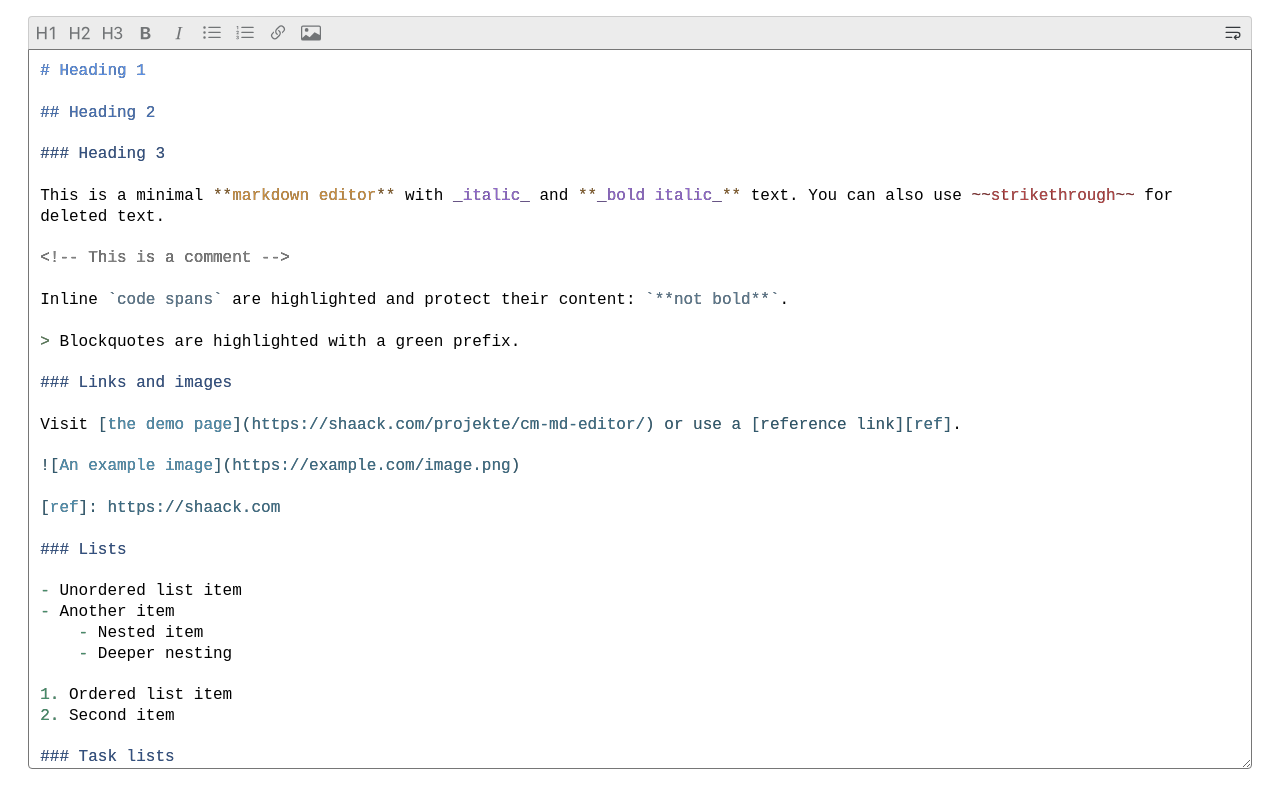
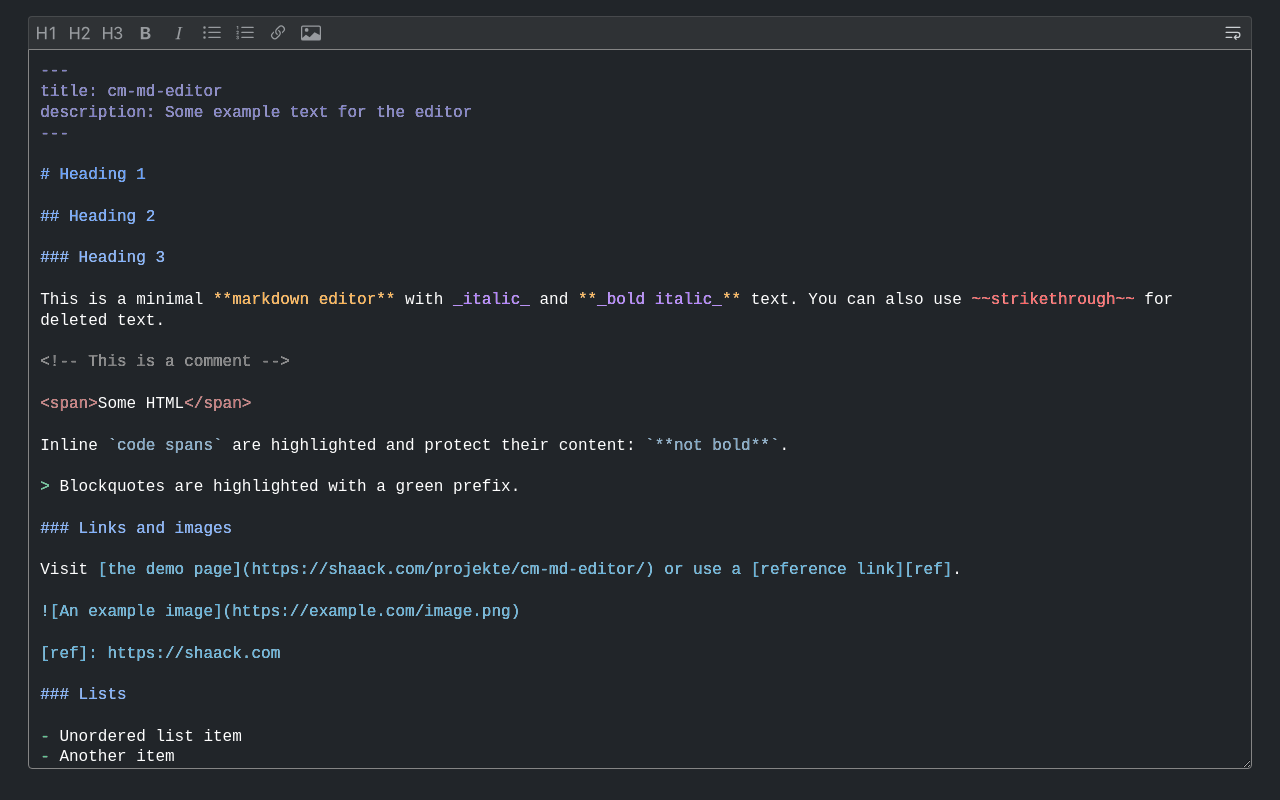
Before and after one commit to shaack/cm-md-editor, a website: page index.html in a window 1280 px wide. Drawn offline with nearby package versions, Linux system fonts and the light colour scheme.

Commit message:
Add front matter highlighting, customizable syntax colors, and dark theme adjustment.

```diff
--- a/index.html
+++ b/index.html
@@ -1,9 +1,9 @@
 <!doctype html>
-<html lang="en" data-bs-theme="light">
+<html lang="en" data-bs-theme="dark">
 <head>
     <meta charset="UTF-8">
     <meta name="viewport" content="width=device-width, initial-scale=1.0">
-    <title>extreme-minimal-md-editor</title>
+    <title>cm-md-editor</title>
     <link href="https://cdn.jsdelivr.net/npm/bootstrap@5.3.2/dist/css/bootstrap.min.css" rel="stylesheet"
           integrity="sha384-T3c6CoIi6uLrA9TneNEoa7RxnatzjcDSCmG1MXxSR1GAsXEV/Dwwykc2MPK8M2HN" crossorigin="anonymous">
     <style>
@@ -24,6 +24,11 @@
 <div class="container-fluid">
     <label for="editor" style="display: none">cm-md-editor</label>
     <textarea id="editor">
+---
+title: cm-md-editor
+description: Some example text for the editor
+---
+
 # Heading 1
 
 ## Heading 2
@@ -33,6 +38,8 @@
 This is a minimal **markdown editor** with _italic_ and **_bold italic_** text. You can also use ~~strikethrough~~ for deleted text.
 
 <!-- This is a comment -->
+
+<span>Some HTML</span>
 
 Inline `code spans` are highlighted and protect their content: `**not bold**`.
 
--- a/src/MdEditor.js
+++ b/src/MdEditor.js
@@ -4,8 +4,25 @@
  */
 export class MdEditor {
 
-    constructor(element) {
+    constructor(element, props) {
         this.element = element
+        this.props = {
+            syntaxHighlight: 1, // opacity of the highlighting, set 0 to disable
+            colorHeading: "100,160,255",
+            colorCode: "130,170,200",
+            colorComment: "128,128,128",
+            colorLink: "100,180,220",
+            colorBlockquote: "100,200,150",
+            colorList: "100,200,150",
+            colorStrikethrough: "255,100,100",
+            colorBold: "255,180,80",
+            colorItalic: "180,130,255",
+            colorHtmlTag: "200,120,120",
+            colorHorizontalRule: "128,128,200",
+            colorEscape: "128,128,128",
+            colorFrontMatter: "128,128,200",
+            ...props
+        }
         this.element.addEventListener('keydown', (e) => this.handleKeyDown(e))
         this.createToolbar()
         this.createHighlightBackdrop()
@@ -72,6 +89,7 @@ export class MdEditor {
     }
 
     createHighlightBackdrop() {
+        if (!this.props.syntaxHighlight) return
         const container = this.element.parentNode
         container.style.position = 'relative'
         this.backdrop = document.createElement('div')
@@ -81,7 +99,7 @@ export class MdEditor {
 
         // Copy textarea computed styles to backdrop
         const cs = window.getComputedStyle(this.element)
-        this.backdrop.style.cssText = `position:absolute;overflow:hidden;pointer-events:none;z-index:1;`
+        this.backdrop.style.cssText = `position:absolute;overflow:hidden;pointer-events:none;z-index:1;opacity:${this.props.syntaxHighlight};`
         this.highlightLayer.style.cssText = `white-space:pre-wrap;word-wrap:break-word;overflow-wrap:break-word;color:transparent;`
 
         const syncStyles = () => {
@@ -119,25 +137,43 @@ export class MdEditor {
         this.updateHighlight()
     }
 
+    colorSpan(colorProp, content) {
+        return '<span style="color:rgba(' + this.props[colorProp] + ',1)">' + content + '</span>'
+    }
+
     updateHighlight() {
         const text = this.element.value
         const lines = text.split('\n')
         let html = ''
         let inCodeBlock = false
         let inHtmlComment = false
+        let inFrontMatter = false
+        // YAML front matter must start at the very first line
+        if (lines.length > 0 && lines[0].trim() === '---') {
+            inFrontMatter = true
+        }
 
         for (let i = 0; i < lines.length; i++) {
             if (i > 0) html += '\n'
             const line = lines[i]
 
+            // YAML front matter
+            if (inFrontMatter) {
+                html += this.colorSpan('colorFrontMatter', this.escapeHtml(line))
+                if (i > 0 && line.trim() === '---') {
+                    inFrontMatter = false
+                }
+                continue
+            }
+
             // Fenced code block delimiter
             if (/^`{3,}/.test(line)) {
                 inCodeBlock = !inCodeBlock
-                html += '<span style="color:rgba(130,170,200,0.7)">' + this.escapeHtml(line) + '</span>'
+                html += this.colorSpan('colorCode', this.escapeHtml(line))
                 continue
             }
             if (inCodeBlock) {
-                html += '<span style="color:rgba(130,170,200,0.5)">' + this.escapeHtml(line) + '</span>'
+                html += this.colorSpan('colorCode', this.escapeHtml(line))
                 continue
             }
 
@@ -146,10 +182,10 @@ export class MdEditor {
                 const endIdx = line.indexOf('-->')
                 if (endIdx !== -1) {
                     inHtmlComment = false
-                    html += '<span style="color:rgba(128,128,128,1)">' + this.escapeHtml(line.substring(0, endIdx + 3)) + '</span>'
+                    html += this.colorSpan('colorComment', this.escapeHtml(line.substring(0, endIdx + 3)))
                     html += this.highlightInline(line.substring(endIdx + 3))
                 } else {
-                    html += '<span style="color:rgba(128,128,128,1)">' + this.escapeHtml(line) + '</span>'
+                    html += this.colorSpan('colorComment', this.escapeHtml(line))
                 }
                 continue
             }
@@ -157,36 +193,36 @@ export class MdEditor {
                 const endIdx = line.indexOf('-->', line.indexOf('<!--') + 4)
                 if (endIdx !== -1) {
                     // Single-line comment
-                    html += '<span style="color:rgba(128,128,128,1)">' + this.escapeHtml(line) + '</span>'
+                    html += this.colorSpan('colorComment', this.escapeHtml(line))
                 } else {
                     // Multi-line comment starts
                     inHtmlComment = true
-                    html += '<span style="color:rgba(128,128,128,1)">' + this.escapeHtml(line) + '</span>'
+                    html += this.colorSpan('colorComment', this.escapeHtml(line))
                 }
                 continue
             }
 
             // Horizontal rule (3+ of same -, *, or _ with optional spaces)
             if (/^\s{0,3}([-*_])\s*(\1\s*){2,}$/.test(line)) {
-                html += '<span style="color:rgba(128,128,128,0.6)">' + this.escapeHtml(line) + '</span>'
+                html += this.colorSpan('colorHorizontalRule', this.escapeHtml(line))
                 continue
             }
 
             // Headings
             const headingMatch = line.match(/^(#{1,6}) /)
             if (headingMatch) {
-                const opacity = Math.max(0.3, 0.9 - (headingMatch[1].length - 1) * 0.2)
-                html += '<span style="color:rgba(100,160,255,' + opacity + ')">' + this.escapeHtml(line) + '</span>'
+                const opacity = Math.max(0.3, 1 - (headingMatch[1].length - 1) * 0.1)
+                html += '<span style="color:rgba(' + this.props.colorHeading + ',' + opacity + ')">' + this.escapeHtml(line) + '</span>'
                 continue
             }
 
             // Reference link definition [ref]: url
             const refMatch = line.match(/^(\s{0,3}\[)([^\]]+)(\]:\s+)(.+)$/)
             if (refMatch) {
-                html += '<span style="color:rgba(100,180,220,0.5)">' + this.escapeHtml(refMatch[1]) + '</span>'
-                    + '<span style="color:rgba(100,180,220,0.8)">' + this.escapeHtml(refMatch[2]) + '</span>'
-                    + '<span style="color:rgba(100,180,220,0.5)">' + this.escapeHtml(refMatch[3]) + '</span>'
-                    + '<span style="color:rgba(100,180,220,0.6)">' + this.escapeHtml(refMatch[4]) + '</span>'
+                html += this.colorSpan('colorLink', this.escapeHtml(refMatch[1]))
+                    + this.colorSpan('colorLink', this.escapeHtml(refMatch[2]))
+                    + this.colorSpan('colorLink', this.escapeHtml(refMatch[3]))
+                    + this.colorSpan('colorLink', this.escapeHtml(refMatch[4]))
                 continue
             }
 
@@ -195,7 +231,7 @@ export class MdEditor {
             let rest = line
             const bqMatch = line.match(/^(\s*>+\s?)/)
             if (bqMatch) {
-                prefix = '<span style="color:rgba(128,180,128,0.7)">' + this.escapeHtml(bqMatch[0]) + '</span>'
+                prefix = this.colorSpan('colorBlockquote', this.escapeHtml(bqMatch[0]))
                 rest = line.substring(bqMatch[0].length)
             }
 
@@ -229,7 +265,7 @@ export class MdEditor {
         let result = ''
         for (const seg of segments) {
             if (seg.type === 'code') {
-                result += '<span style="color:rgba(130,170,200,0.7)">' + this.escapeHtml(seg.content) + '</span>'
+                result += this.colorSpan('colorCode', this.escapeHtml(seg.content))
             } else {
                 result += this.highlightTextSegment(this.escapeHtml(seg.content))
             }
@@ -239,52 +275,48 @@ export class MdEditor {
 
     highlightTextSegment(escaped) {
         let result = escaped
+        const c = (prop) => this.props[prop]
 
         // Escape sequences: dim the backslash before markdown punctuation
         result = result.replace(/\\([\\`*_{}[\]()#+\-.!~|])/g,
-            '<span style="color:rgba(128,128,128,0.4)">\\</span>$1')
+            '<span style="color:rgba(' + c('colorEscape') + ',1)">\\</span>$1')
 
         // Unordered list markers with optional task list checkbox
         result = result.replace(/^(\t*)(- )(\[[ xX]\] )?/, (_, tabs, marker, task) => {
-            let r = tabs + '<span style="color:rgba(100,200,150,0.7)">' + marker + '</span>'
+            let r = tabs + this.colorSpan('colorList', marker)
             if (task) {
-                r += '<span style="color:rgba(100,200,150,0.7)">' + task + '</span>'
+                r += this.colorSpan('colorList', task)
             }
             return r
         })
 
         // Ordered list markers
         result = result.replace(/^(\t*)(\d+\. )/, (_, tabs, marker) =>
-            tabs + '<span style="color:rgba(100,200,150,0.7)">' + marker + '</span>')
+            tabs + this.colorSpan('colorList', marker))
 
         // Images ![alt](url) and Links [text](url)
-        result = result.replace(/(!?\[)(.*?)(\]\()(.+?)(\))/g,
-            '<span style="color:rgba(100,180,220,0.5)">$1</span><span style="color:rgba(100,180,220,0.8)">$2</span><span style="color:rgba(100,180,220,0.5)">$3</span><span style="color:rgba(100,180,220,0.6)">$4</span><span style="color:rgba(100,180,220,0.5)">$5</span>')
+        result = result.replace(/(!?\[)(.*?)(\]\()(.+?)(\))/g, (_, p1, p2, p3, p4, p5) =>
+            this.colorSpan('colorLink', p1) + this.colorSpan('colorLink', p2) + this.colorSpan('colorLink', p3) + this.colorSpan('colorLink', p4) + this.colorSpan('colorLink', p5))
 
         // Reference links [text][ref]
-        result = result.replace(/(\[)(.*?)(\]\[)(.*?)(\])/g,
-            '<span style="color:rgba(100,180,220,0.5)">$1</span><span style="color:rgba(100,180,220,0.8)">$2</span><span style="color:rgba(100,180,220,0.5)">$3</span><span style="color:rgba(100,180,220,0.6)">$4</span><span style="color:rgba(100,180,220,0.5)">$5</span>')
+        result = result.replace(/(\[)(.*?)(\]\[)(.*?)(\])/g, (_, p1, p2, p3, p4, p5) =>
+            this.colorSpan('colorLink', p1) + this.colorSpan('colorLink', p2) + this.colorSpan('colorLink', p3) + this.colorSpan('colorLink', p4) + this.colorSpan('colorLink', p5))
 
         // Strikethrough ~~text~~
-        result = result.replace(/(~~)(.*?)(~~)/g,
-            '<span style="color:rgba(255,100,100,0.5)">$1</span><span style="color:rgba(255,100,100,0.7)">$2</span><span style="color:rgba(255,100,100,0.5)">$3</span>')
+        result = result.replace(/(~~)(.*?)(~~)/g, (_, p1, p2, p3) =>
+            this.colorSpan('colorStrikethrough', p1) + this.colorSpan('colorStrikethrough', p2) + this.colorSpan('colorStrikethrough', p3))
 
         // Bold **text**
-        result = result.replace(/(\*\*)(.*?)(\*\*)/g,
-            '<span style="color:rgba(255,180,80,0.5)">$1</span><span style="color:rgba(255,180,80,0.8)">$2</span><span style="color:rgba(255,180,80,0.5)">$3</span>')
+        result = result.replace(/(\*\*)(.*?)(\*\*)/g, (_, p1, p2, p3) =>
+            this.colorSpan('colorBold', p1) + this.colorSpan('colorBold', p2) + this.colorSpan('colorBold', p3))
 
         // Italic _text_
-        result = result.replace(/((?:^|[^\\]))(\_)(.*?[^\\])(\_)/g,
-            '$1<span style="color:rgba(180,130,255,0.5)">$2</span><span style="color:rgba(180,130,255,0.8)">$3</span><span style="color:rgba(180,130,255,0.5)">$4</span>')
+        result = result.replace(/((?:^|[^\\]))(\_)(.*?[^\\])(\_)/g, (_, pre, p1, p2, p3) =>
+            pre + this.colorSpan('colorItalic', p1) + this.colorSpan('colorItalic', p2) + this.colorSpan('colorItalic', p3))
 
-        // HTML comments (inline)
-        /*
-        result = result.replace(/&lt;!--.*?--&gt;/g,
-            '<span style="color:rgba(255,128,128,0.1)">$&</span>')
-*/
         // HTML tags
-        result = result.replace(/(&lt;)(\/?[a-zA-Z]\w*)(.*?)(&gt;)/g,
-            '<span style="color:rgba(200,120,120,0.5)">$1$2$3$4</span>')
+        result = result.replace(/(&lt;)(\/?[a-zA-Z]\w*)(.*?)(&gt;)/g, (_, p1, p2, p3, p4) =>
+            this.colorSpan('colorHtmlTag', p1 + p2 + p3 + p4))
 
         return result
     }
```
